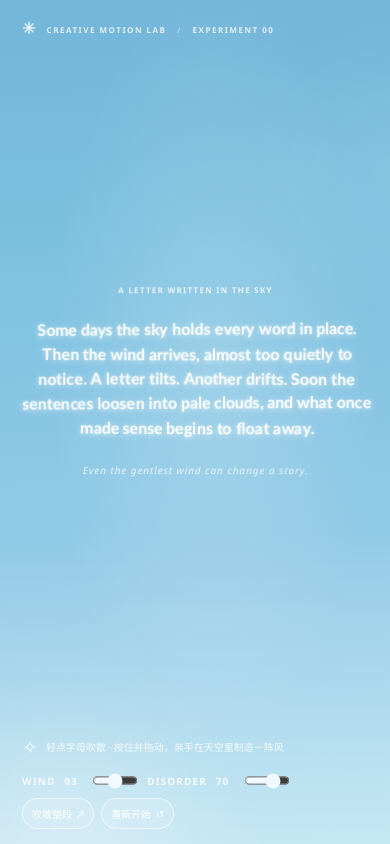
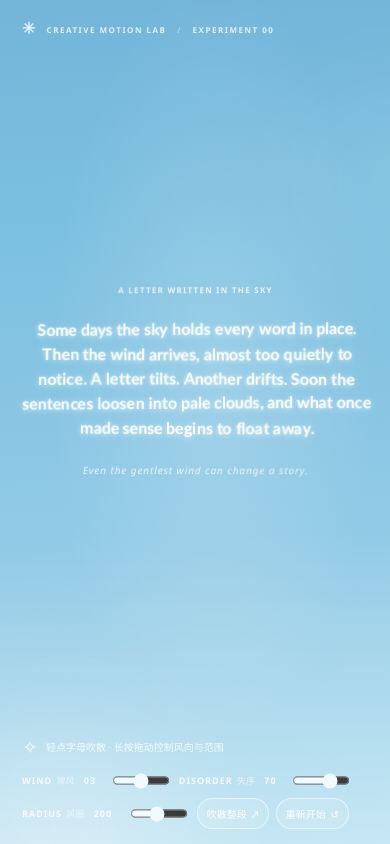
Before and after one commit to qianxiaohuaqi-design/creative-motion-lab, a plain HTML site: page agents/luci/projects/cloud-typography/index.html in a window 390 px wide. Drawn offline with Linux system fonts and the light colour scheme; animation ran at ten frames a second.

Commit message:
fix(luci): prevent text-selection artifacts and add adjustable local wind radius

```diff
--- a/agents/luci/projects/cloud-typography/index.html
+++ b/agents/luci/projects/cloud-typography/index.html
@@ -33,12 +33,14 @@
     <div id="wind-halo" class="wind-halo" aria-hidden="true"></div>
 
     <footer class="bottom-bar">
-      <div class="hint"><span class="hint-symbol" aria-hidden="true">✧</span> 轻点字母吹散 · 按住并拖动，亲手在天空里制造一阵风</div>
+      <div class="hint"><span class="hint-symbol" aria-hidden="true">✧</span> 轻点字母吹散 · 长按拖动控制风向与范围</div>
       <div class="controls">
-        <label for="wind-range">WIND <output id="wind-value">03</output></label>
-        <input id="wind-range" type="range" min="0" max="6" step="1" value="3" aria-label="风力强度">
-        <label for="chaos-range">DISORDER <output id="chaos-value">68</output></label>
-        <input id="chaos-range" type="range" min="0" max="100" step="5" value="70" aria-label="失序程度">
+        <label for="wind-range" title="常风：文字平时漂浮和消散时的风力">WIND <span class="control-zh">常风</span> <output id="wind-value">03</output></label>
+        <input id="wind-range" type="range" min="0" max="6" step="1" value="3" aria-label="常风强度，控制文字自然漂浮与消散的风力" title="0—6，控制全局的柔风">
+        <label for="chaos-range" title="失序：控制字母随时间偏离整齐排版的程度">DISORDER <span class="control-zh">失序</span> <output id="chaos-value">70</output></label>
+        <input id="chaos-range" type="range" min="0" max="100" step="5" value="70" aria-label="失序程度，控制字母漂移和旋转的混乱程度" title="0—100，控制自然失序的幅度">
+        <label for="radius-range" title="风圈：鼠标/手指长按时的局部风影响半径">RADIUS <span class="control-zh">风圈</span> <output id="radius-value">200</output></label>
+        <input id="radius-range" type="range" min="80" max="340" step="10" value="200" aria-label="长按局部风圈半径，单位像素" title="80—340 像素，光圈与实际受风半径同步">
         <button id="gust-button" type="button">吹散整段 <span aria-hidden="true">↗</span></button>
         <button id="reset-button" type="button">重新开始 <span aria-hidden="true">↺</span></button>
       </div>
--- a/agents/luci/projects/cloud-typography/script.js
+++ b/agents/luci/projects/cloud-typography/script.js
@@ -1,4 +1,4 @@
-/** Cloud Typography v1.3 — lucid sky, subtle depth, cursor-driven wind and permanent dispersal.
+/** Cloud Typography v1.4 — lucid sky, subtle depth, cursor-driven wind and permanent dispersal.
  * Each letter owns a 3-D transform. DOM controls remain independent of Canvas fog.
  */
 (() => {
@@ -8,13 +8,15 @@
   const canvas = document.getElementById('mist-canvas');
   const windRange = document.getElementById('wind-range');
   const chaosRange = document.getElementById('chaos-range');
+  const radiusRange = document.getElementById('radius-range');
   const windValue = document.getElementById('wind-value');
   const chaosValue = document.getElementById('chaos-value');
+  const radiusValue = document.getElementById('radius-value');
   const gustButton = document.getElementById('gust-button');
   const resetButton = document.getElementById('reset-button');
   const status = document.getElementById('live-status');
   const halo = document.getElementById('wind-halo');
-  if (!sky || !paragraph || !canvas || !windRange || !chaosRange || !resetButton) return;
+  if (!sky || !paragraph || !canvas || !windRange || !chaosRange || !radiusRange || !radiusValue || !resetButton) return;
   const ctx = canvas.getContext('2d', {alpha:true});
   if (!ctx) return;
   const reduced = window.matchMedia('(prefers-reduced-motion: reduce)');
@@ -27,6 +29,7 @@
   const random = v => { const f = Math.sin(v * 117.17 + 29.3) * 43758.5; return f - Math.floor(f); };
   let wind = +windRange.value;
   let disorder = +chaosRange.value / 100;
+  let radiusSetting = +radiusRange.value;
   let start = performance.now();
   let vw = window.innerWidth, vh = window.innerHeight, dpr = 1;
   let lastAnnouncement = 0;
@@ -34,7 +37,7 @@
   // Pointer state is deliberately separate from per-letter state: a tap remains a tap.
   const press = { active:false, id:null, x:0,y:0, downX:0,downY:0, downAt:0,
     lastX:0,lastY:0,lastAt:0, triggered:false, dirX:.94,dirY:-.34 };
-  const field = {x:-1000,y:-1000,dirX:.94,dirY:-.34, strength:0, radius:155};
+  const field = {x:-1000,y:-1000,dirX:.94,dirY:-.34, strength:0, radius:radiusSetting};
   let previousTick = performance.now();
   let suppressClicksUntil = 0;
 
@@ -221,6 +224,14 @@
     press.active=false;press.id=null;
     // field.strength is not reset here: the remaining wind decays naturally.
   }
+  // Block Chrome's native text selection and drag ghosting during wind sweeps.
+  // This also covers whitespace text nodes between .word elements.
+  sky.addEventListener('selectstart', event => {
+    if (!event.target.closest?.('.bottom-bar')) event.preventDefault();
+  });
+  sky.addEventListener('dragstart', event => {
+    if (!event.target.closest?.('.bottom-bar')) event.preventDefault();
+  });
   sky.addEventListener('pointerdown',handlePointerDown);
   window.addEventListener('pointermove',handlePointerMove,{passive:true});
   window.addEventListener('pointerup',handlePointerEnd);
@@ -240,7 +251,8 @@
         field.dirX=press.dirX/unit;field.dirY=press.dirY/unit;
         field.x=press.x;field.y=press.y;
         field.strength=.35+2.2*smooth((held-180)/1700);
-        field.radius=125+95*smooth((held-200)/1550);
+        // Actual affected area and halo diameter always share the slider's radius.
+        field.radius=radiusSetting;
       }
     } else {
       const fade=Math.exp(-dt*.0034);
@@ -368,6 +380,7 @@
   }
   windRange.addEventListener('input',()=>{wind=+windRange.value;windValue.textContent=String(wind).padStart(2,'0');});
   chaosRange.addEventListener('input',()=>{disorder=+chaosRange.value/100;chaosValue.textContent=String(chaosRange.value).padStart(2,'0');});
+  radiusRange.addEventListener('input',()=>{radiusSetting=+radiusRange.value;field.radius=radiusSetting;radiusValue.textContent=String(radiusSetting);});
   resetButton.addEventListener('click',()=>{
     effects.clear();gusting=false;start=performance.now();
     press.active=false;press.id=null;field.strength=0;field.x=-1000;field.y=-1000;
@@ -381,5 +394,6 @@
   build(); resize();
   windValue.textContent=String(wind).padStart(2,'0');
   chaosValue.textContent=String(chaosRange.value).padStart(2,'0');
+  radiusValue.textContent=String(radiusSetting);
   requestAnimationFrame(animate);
 })();
--- a/agents/luci/projects/cloud-typography/style.css
+++ b/agents/luci/projects/cloud-typography/style.css
@@ -149,3 +149,24 @@ button, input { font: inherit; }
 .bottom-bar { touch-action: auto; }
 #cloud-text { touch-action: none; }
 @media (prefers-reduced-motion: reduce) { .wind-halo { display: none; } }
+
+/* v1.4 · The canvas is an interaction surface, not selectable web prose.
+   v1.3 only disabled selection on glyphs; inter-word text nodes stayed selectable,
+   producing Chromium's conspicuous blue selection rectangles during drags. */
+.sky, .sky * {
+  -webkit-user-select: none;
+  user-select: none;
+  -webkit-touch-callout: none;
+}
+#cloud-text::selection, #cloud-text *::selection, .text-plane::selection {
+  background: transparent;
+}
+.controls .control-zh {
+  font-weight: 450; letter-spacing: 0; opacity: .76; padding-inline: 1px;
+}
+.controls #radius-value { width: 27px; }
+.controls input[type="range"] { touch-action: pan-x; }
+@media (max-width: 520px) {
+  .controls label { font-size: 9px; }
+  .controls input[type="range"] { width: 58px; }
+}
```
Also changed, not shown: 1 other file.
